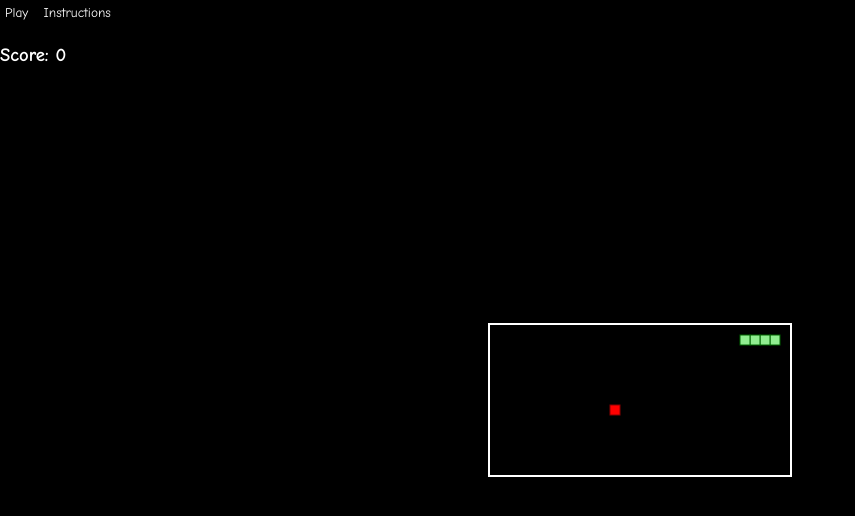
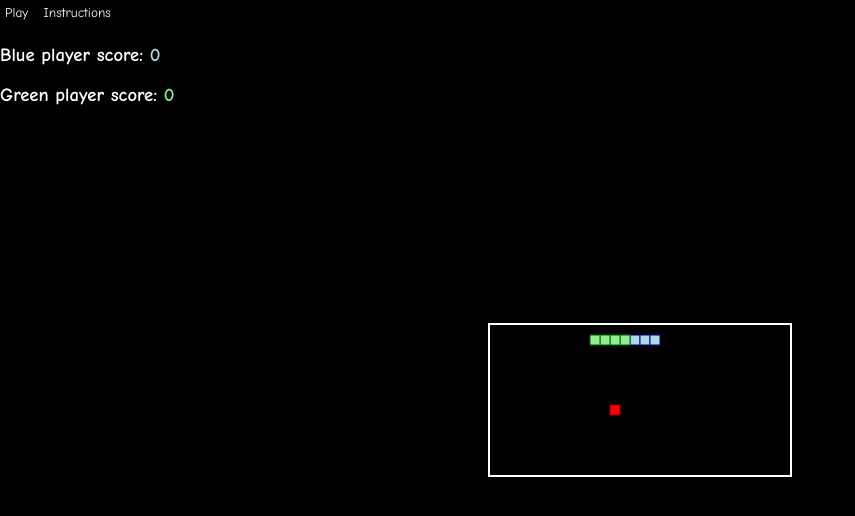
Before and after one commit to iqnite/snake42, a plain HTML site: page index.html in a window 1280 px wide. Both pictures are taken after a click on the button "Play". Shown: the whole page, without its empty margins (0-855 px from the left). Drawn offline with Linux system fonts and the light colour scheme.

Commit message:
Game functional

```diff
--- a/index.html
+++ b/index.html
@@ -17,12 +17,13 @@
 	<canvas id="board"></canvas>
 	<div id="instructions">
 		<h2>How to play</h2>
-		<p>Arrow keys to move</p>
+		<p>Arrow keys / WASD to move</p>
 		<p>Get to the apple</p>
 		<p>Don't hit the walls</p>
-		<p>Don't bite your tail</p>
+		<p>Don't bite any tails</p>
 	</div>
-	<h3>Score: <span id="score">0</span></h3>
+	<h3>Blue player score: <span id="score1">0</span></h3>
+	<h3>Green player score: <span id="score2">0</span></h3>
 
 	<!--
   This script places a badge on your repl's full-browser view back to your repl's cover
--- a/script.js
+++ b/script.js
@@ -5,6 +5,10 @@ const KEY_LEFT = 37;
 const KEY_UP = 38;
 const KEY_RIGHT = 39;
 const KEY_DOWN = 40;
+const KEY_A = 65;
+const KEY_W = 87;
+const KEY_D = 68;
+const KEY_S = 83;
 
 const play = document.getElementById("play");
 const help = document.getElementById("help");
@@ -12,7 +16,7 @@ const instructions = document.getElementById("instructions");
 const gameCanvas = document.getElementById("board");
 const board = gameCanvas.getContext("2d");
 
-var score, snake, food, dx, dy, changingDirection;
+var food, player1, player2;
 var restart = false;
 var running = false;
 
@@ -22,61 +26,43 @@ play.addEventListener("click", () =>
 );
 help.addEventListener("click", () => {
 	instructions.style.display = instructions.style.display === "block" ? "none" : "block";
-  gameCanvas.style.display = instructions.style.display === "block" ? "none": "block";
+	gameCanvas.style.display = instructions.style.display === "block" ? "none" : "block";
 });
 
 function start() {
 	running = true;
 	restart = false;
 
-  score = 0;
-  snake = [];
-  for (let i = 0; i < START_LEN; i++)
-    snake.push({
-      x: PART_SIZE * i,
-      y: PART_SIZE
-    });
+	player1 = new Player(gameCanvas.width - START_LEN * PART_SIZE, 0, "lightblue", "darkblue");
+	player2 = new Player(0, 0, "lightgreen", "darkgreen");
+
 	food = { x: 0, y: 0 };
 	generateFood();
-  dx = PART_SIZE;
-  dy = 0;
-  changingDirection = false;
 
 	updateScore();
 	main()
 }
 
 function main() {
-	changingDirection = false;
-	if (!checkGameOver()) setTimeout(() => {
+	player1.changingDirection = false;
+	player2.changingDirection = false;
+	if (player1.dead() || player1.collide(player2)) {
+		player1.score = player1.score * -1;
+		updateScore();
+		running = false;
+	} else if (player2.dead() || player2.collide(player1)) {
+		player2.score = player2.score * -1;
+		updateScore();
+		running = false;
+	} else setTimeout(() => {
 		clearCanvas();
-    moveSnake();
-    drawSnake();
+		player1.move();
+		player1.draw();
+		player2.move();
+		player2.draw();
 		drawFood();
 		main()
 	}, 100);
-  else running = false;
-}
-
-function drawSnake() {
-	board.fillStyle = 'lightgreen';
-	board.strokeStyle = 'darkgreen';
-	for (part of snake) {
-		board.fillRect(part.x, part.y, PART_SIZE, PART_SIZE);
-		board.strokeRect(part.x, part.y, PART_SIZE, PART_SIZE);
-	}
-}
-
-function moveSnake() {
-	snake.unshift({
-		x: snake[0].x + dx,
-		y: snake[0].y + dy
-	});
-	if (snake[0].x === food.x && snake[0].y === food.y) {
-		score++;
-		updateScore();
-		generateFood();
-	} else snake.pop();
 }
 
 function clearCanvas() {
@@ -91,34 +77,18 @@ function clearCanvas() {
 }
 
 function changeDirection(event) {
-	if (changingDirection) return;
-	changingDirection = true;
-	if (event.keyCode === KEY_LEFT && dx !== PART_SIZE) {
-		dx = -PART_SIZE;
-		dy = 0;
-	} else if (event.keyCode === KEY_UP && dy !== PART_SIZE) {
-		dx = 0;
-		dy = -PART_SIZE;
-	} else if (event.keyCode === KEY_RIGHT && dx !== -PART_SIZE) {
-		dx = PART_SIZE;
-		dy = 0;
-	} else if (event.keyCode === KEY_DOWN && dy !== -PART_SIZE) {
-		dx = 0;
-		dy = PART_SIZE;
+	if (!player1.changingDirection) {
+		if (event.keyCode === KEY_LEFT) player1.changeDirection("left");
+		else if (event.keyCode === KEY_UP) player1.changeDirection("up");
+		else if (event.keyCode === KEY_RIGHT) player1.changeDirection("right");
+		else if (event.keyCode === KEY_DOWN) player1.changeDirection("down");
 	}
+	if (!player2.changingDirection) {
+		if (event.keyCode === KEY_A) player2.changeDirection("left");
+		else if (event.keyCode === KEY_W) player2.changeDirection("up");
+		else if (event.keyCode === KEY_D) player2.changeDirection("right");
+		else if (event.keyCode === KEY_S) player2.changeDirection("down");
 	}
-
-function checkGameOver() {
-  if (restart) return true;
-
-	for (let i = 4; i < snake.length; i++)
-		if (snake[i].x === snake[0].x && snake[i].y === snake[0].y)
-			return true;
-
-	return (
-		snake[0].x < 0 || snake[0].x > gameCanvas.width - PART_SIZE ||
-		snake[0].y < 0 || snake[0].y > gameCanvas.height - PART_SIZE
-	)
 }
 
 function randomFood(min, max) {
@@ -128,7 +98,7 @@ function randomFood(min, max) {
 function generateFood() {
 	food.x = randomFood(0, gameCanvas.width - PART_SIZE);
 	food.y = randomFood(0, gameCanvas.height - PART_SIZE);
-	for (let i of snake)
+	for (let i of player1.snake)
 		if (i.x === food.x && i.y === food.y)
 			generateFood();
 }
@@ -141,5 +111,82 @@ function drawFood() {
 }
 
 function updateScore() {
-	document.getElementById("score").innerHTML = score;
+	document.getElementById("score1").innerHTML = player1.score;
+	document.getElementById("score2").innerHTML = player2.score;
 }
+
+class Player {
+	constructor(x, y, color, stroke) {
+		this.color = color;
+		this.stroke = stroke;
+		this.score = 0;
+		this.snake = [];
+		for (let i = 0; i < START_LEN; i++)
+			this.snake.push({
+				x: x + PART_SIZE * i,
+				y: PART_SIZE + y
+			});
+		this.dx = PART_SIZE * (x === 0 ? 1 : -1);
+		this.dy = 0;
+		this.changingDirection = false;
+	}
+
+	draw() {
+		board.fillStyle = this.color;
+		board.strokeStyle = this.stroke;
+		for (let part of this.snake) {
+			board.fillRect(part.x, part.y, PART_SIZE, PART_SIZE);
+			board.strokeRect(part.x, part.y, PART_SIZE, PART_SIZE);
+		}
+	}
+
+	move() {
+		this.snake.unshift({
+			x: this.snake[0].x + this.dx,
+			y: this.snake[0].y + this.dy
+		});
+		if (this.snake[0].x === food.x && this.snake[0].y === food.y) {
+			this.score++;
+			updateScore();
+			generateFood();
+		} else this.snake.pop();
+	}
+
+	changeDirection(direction) {
+		if (this.changingDirection) return;
+		this.changingDirection = true;
+		if (direction === "left" && this.dx !== PART_SIZE) {
+			this.dx = -PART_SIZE;
+			this.dy = 0;
+		} else if (direction === "up" && this.dy !== PART_SIZE) {
+			this.dx = 0;
+			this.dy = -PART_SIZE;
+		} else if (direction === "right" && this.dx !== -PART_SIZE) {
+			this.dx = PART_SIZE;
+			this.dy = 0;
+		} else if (direction === "down" && this.dy !== -PART_SIZE) {
+			this.dx = 0;
+			this.dy = PART_SIZE;
+		}
+	}
+
+	dead() {
+		if (restart) return true;
+
+		for (let i = 4; i < this.snake.length; i++)
+			if (this.snake[i].x === this.snake[0].x && this.snake[i].y === this.snake[0].y)
+				return true;
+
+		return (
+			this.snake[0].x < 0 || this.snake[0].x > gameCanvas.width - PART_SIZE ||
+			this.snake[0].y < 0 || this.snake[0].y > gameCanvas.height - PART_SIZE
+		)
+	}
+
+	collide(that) {
+		for (let i = 0; i < that.snake.length; i++)
+			if (that.snake[i].x === this.snake[0].x && that.snake[i].y === this.snake[0].y)
+				return true;
+		return false
+	}
+}
--- a/style.css
+++ b/style.css
@@ -34,3 +34,11 @@ button {
 #instructions {
 	display: none;
 }
+
+#score1 {
+	color: lightblue;
+}
+
+#score2 {
+	color: lightgreen;
+}
```
Lines whose indentation alone changed are shown as unchanged.
